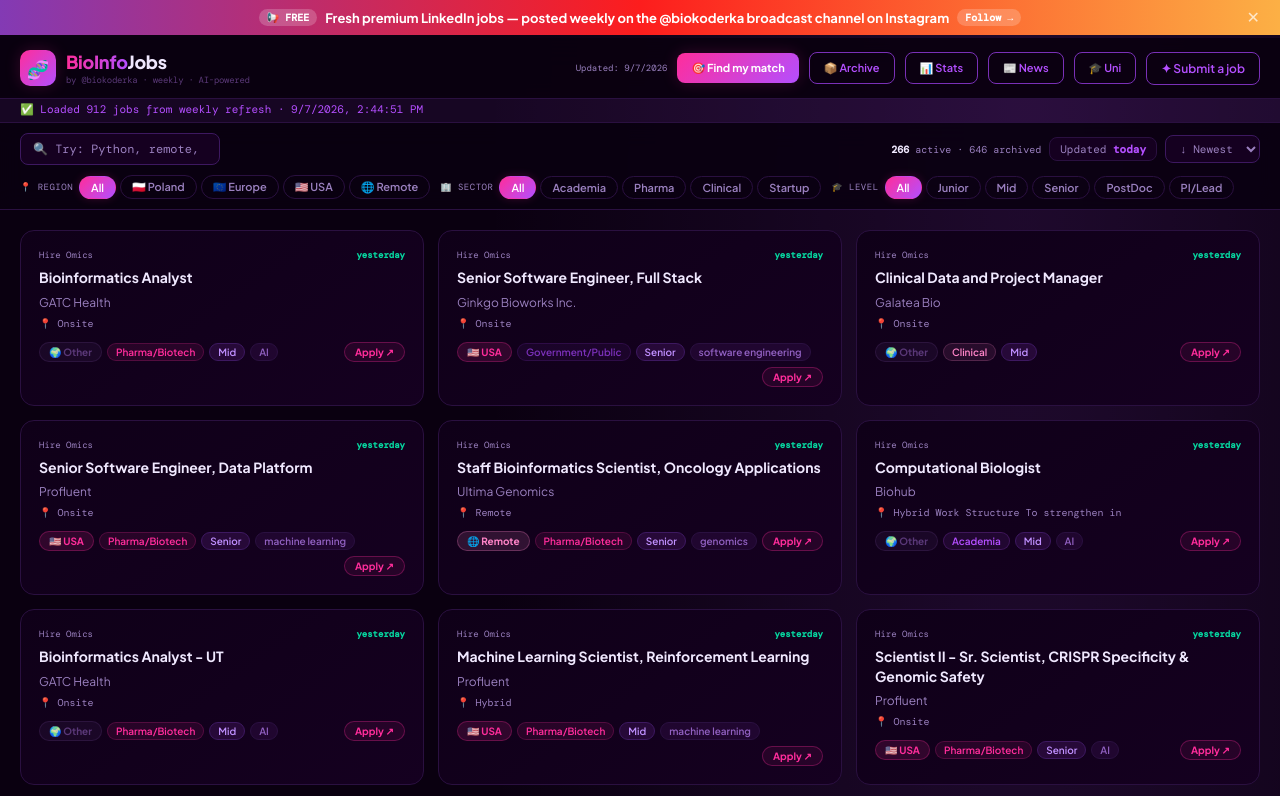
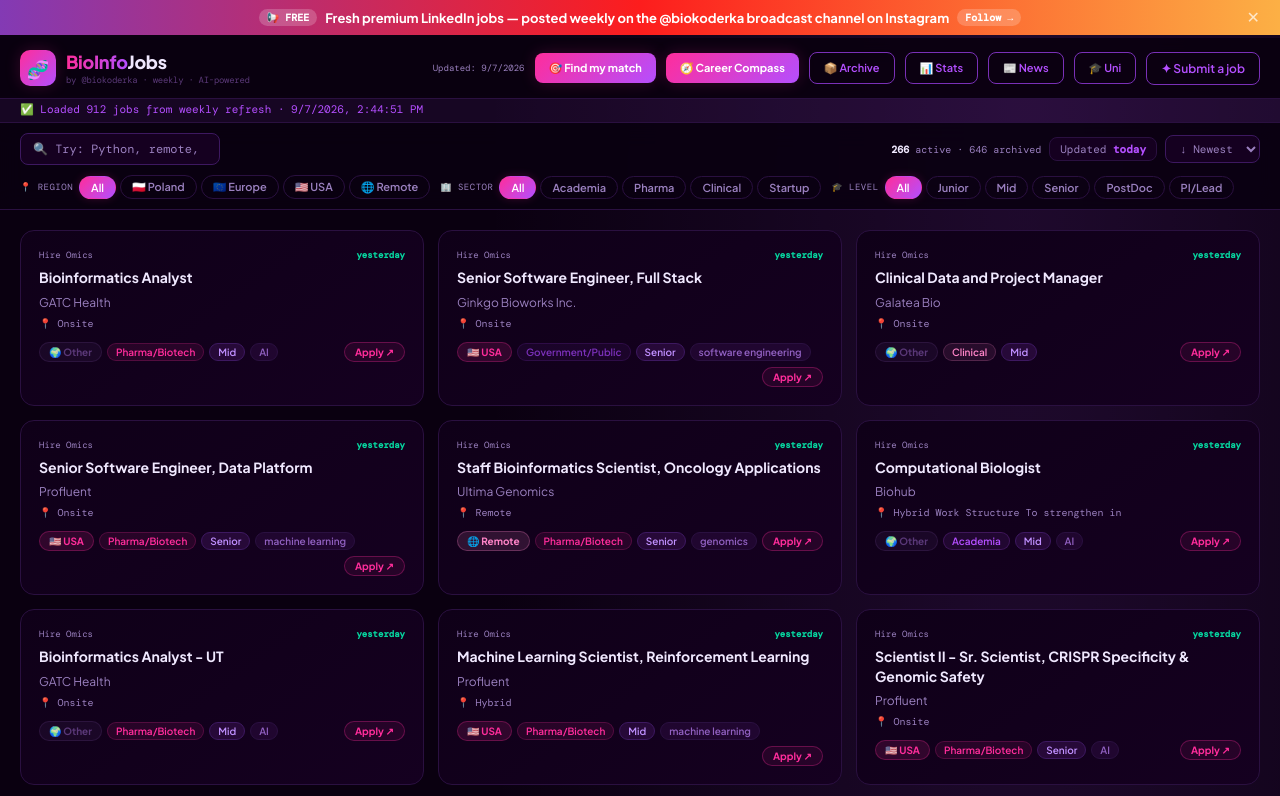
Before and after one commit to biokoderka/bioinfo-jobs, a plain HTML site: page docs/index.html in a window 1280 px wide. Shown: the top 796 px of the page. Drawn offline with nearby package versions, Linux system fonts and the light colour scheme.

Commit message:
Add files via upload

```diff
--- a/docs/index.html
+++ b/docs/index.html
@@ -296,6 +296,7 @@ body {
   <div class="header-right">
     <span id="last-updated"></span>
     <a class="btn btn-ai" href="match.html" style="text-decoration:none;font-family:'Plus Jakarta Sans',sans-serif;font-weight:700;font-size:11px">🎯 Find my match</a>
+    <a class="btn btn-ai" href="career.html" style="text-decoration:none;font-family:'Plus Jakarta Sans',sans-serif;font-weight:700;font-size:11px">🧭 Career Compass</a>
     <a class="btn btn-outline" href="archive.html" style="text-decoration:none;font-family:'Plus Jakarta Sans',sans-serif;font-weight:600;font-size:11px">📦 Archive</a>
     <a class="btn btn-outline" href="stats.html" style="text-decoration:none;font-family:'Plus Jakarta Sans',sans-serif;font-weight:600;font-size:11px">📊 Stats</a>
     <a class="btn btn-outline" href="https://biokoderka.github.io/bioinfo-news/" target="_blank" style="text-decoration:none;font-family:'Plus Jakarta Sans',sans-serif;font-weight:600;font-size:11px">📰 News</a>
```
Also changed, not shown: docs/match.html (+1 -0 lines).
